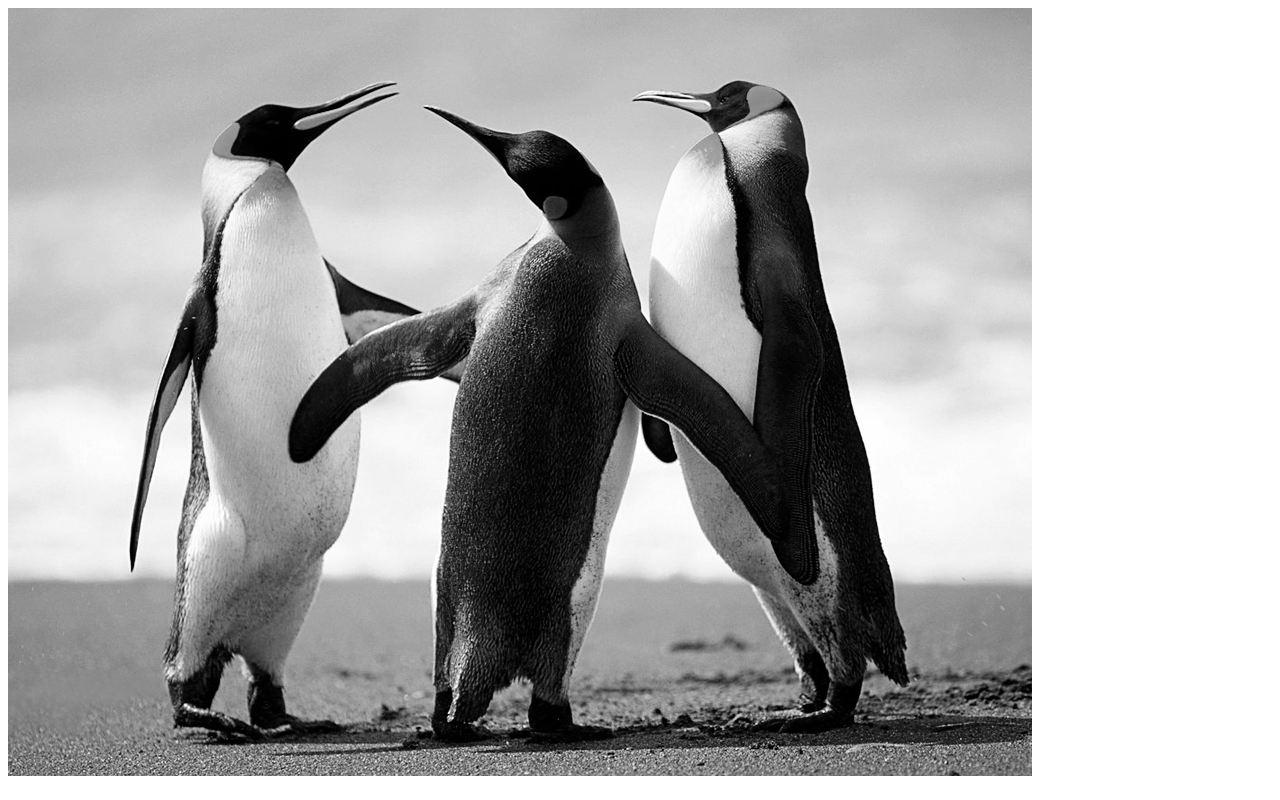
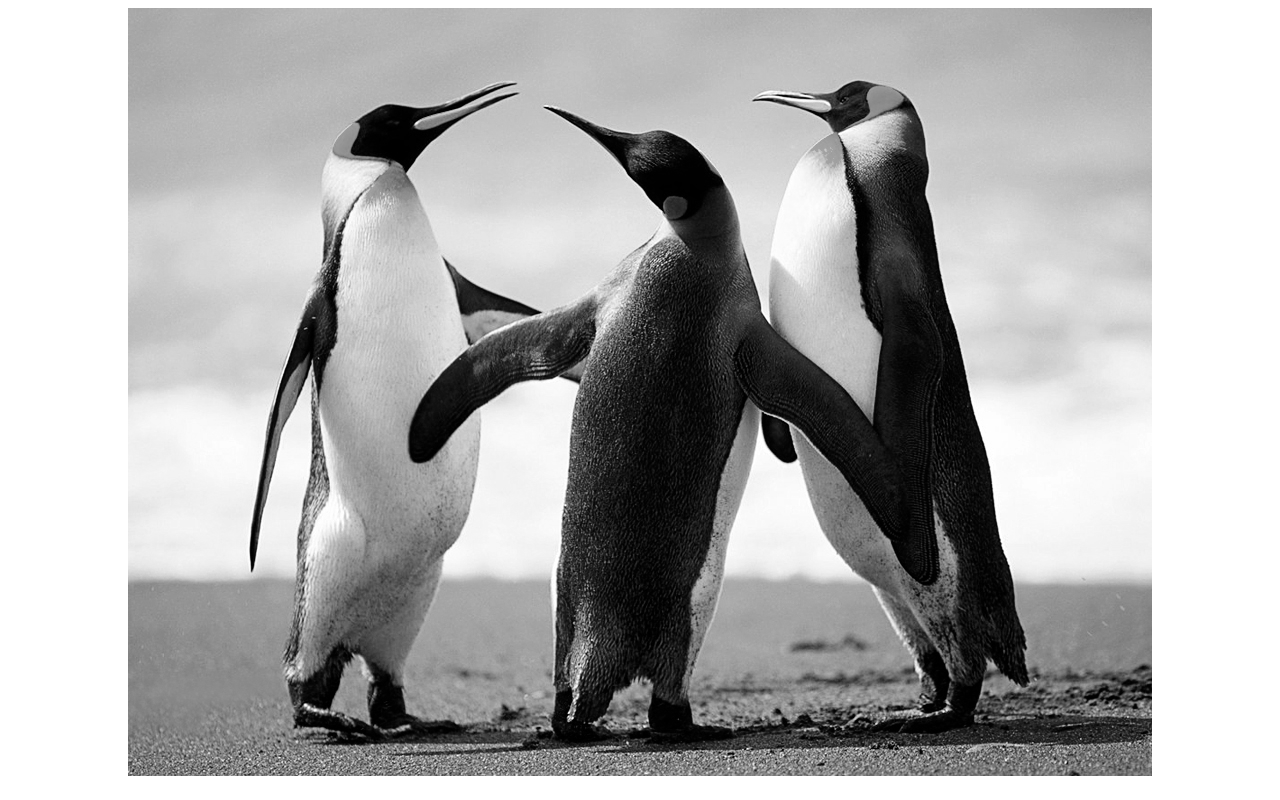
Before and after one commit to andreea-burada/multimedia_2022, a plain HTML site: page seminar_10/index.html in a window 1280 px wide. Drawn offline with Linux system fonts and the light colour scheme.

Commit message:
Revert change

```diff
--- a/seminar_10/index.html
+++ b/seminar_10/index.html
@@ -2,10 +2,11 @@
     <head>
     </head>
     <body onload="loadImage();">
-        <canvas id="canvas" width="1024" height="768">
+        <canvas id="canvas" width="1024" height="768"
+        style="margin: auto; display: block;">
 
         </canvas>
     </body>
 
-    <script src="./script_y.js" type="text/javascript"></script>
+    <script src="./script.js" type="text/javascript"></script>
 </html>
```
